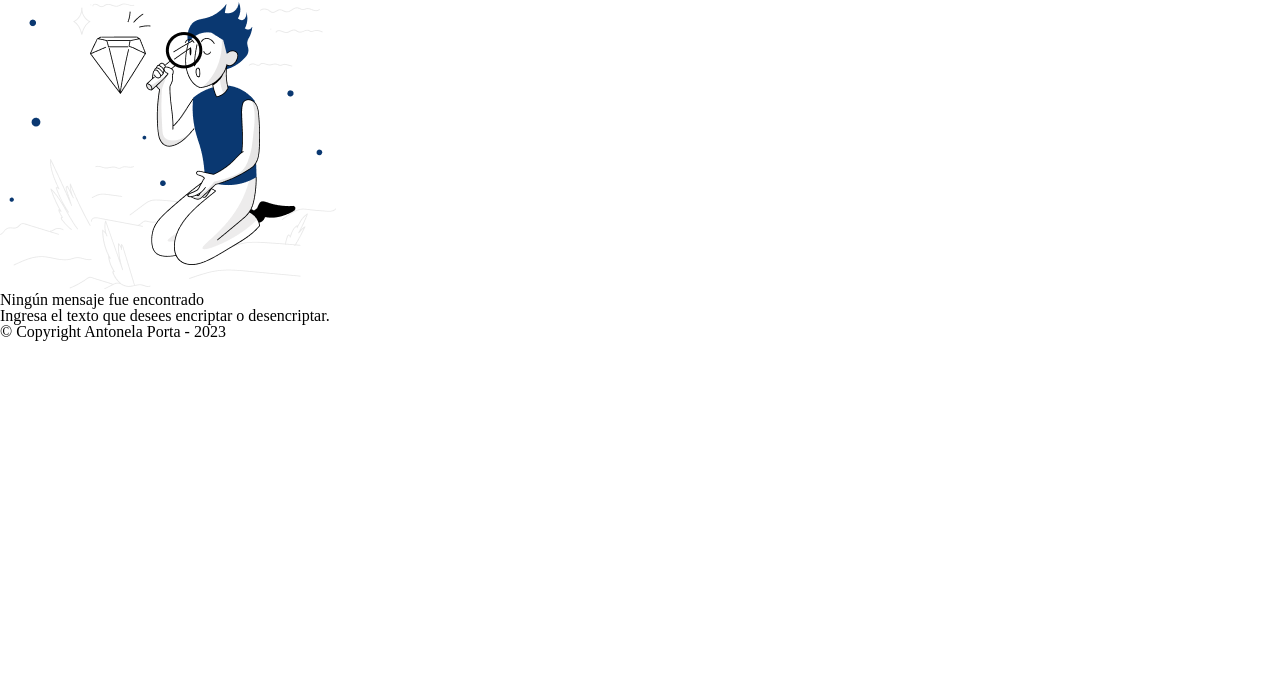
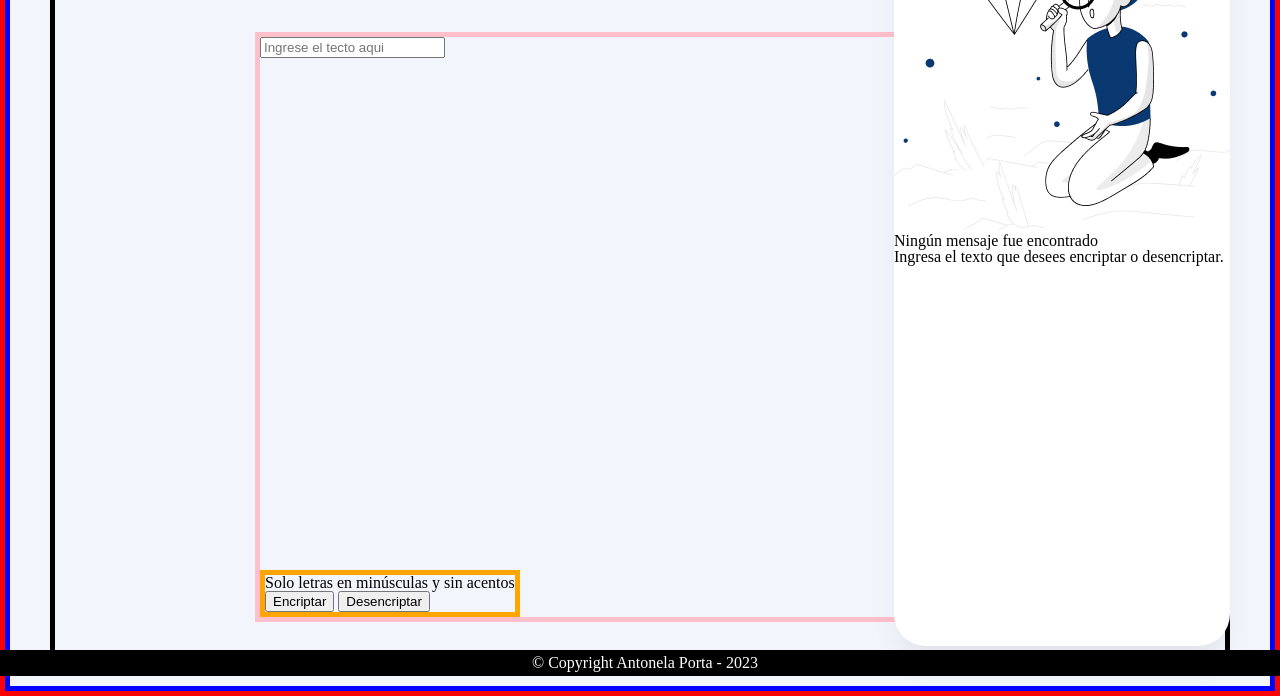
Before and after one commit to AntonelaPorta/Challenge_Oracle_One-Encriptador_de_texto, a plain HTML site: page index.html in a window 1280 px wide. Shown: the part 124-820 px from the top of the page. Drawn offline with Linux system fonts and the light colour scheme.

Commit message:
Arreglos en la distribucion del html, y se trabaja en la  distribucion de las cajas con CSS

```diff
--- a/index.html
+++ b/index.html
@@ -9,22 +9,22 @@
     <link rel="stylesheet" href="style.css">
 </head>
 <body>
-    <header>
-        <img src="imagenes/Logo.png" alt="logo_alura">
-    </header>
     <main>
         <section id="encriptador">
+            <header>
+                <img src="imagenes/Logo.png" alt="logo_alura">
+            </header>
             <form action="">
+                <input type="text" name="mensaje" id="mensaje" placeholder="Ingrese el tecto aqui">
 
+                <div class="botones">
+                    <p>Solo letras en minúsculas y sin acentos</p>
+                    <button id="encriptar">Encriptar</button>
+                    <button id="desencriptar">Desencriptar</button>
+                </div>
             </form>
-            <input type="text" name="mensaje" id="mensaje" placeholder="Ingrese el tecto aqui">
-            <p>Solo letras en minúsculas y sin acentos</p>
-            <div class="botones">
-                <button id="encriptar">Encriptar</button>
-                <button id="desencriptar">Desencriptar</button>
-            </div>
+        </section>
 
-        </section>
         <section id="resultado">
             <img src="imagenes/Muñeco.png" alt="muñeco">
             <h2>Ningún mensaje fue encontrado</h2>
--- a/style.css
+++ b/style.css
@@ -0,0 +1,67 @@
+body {
+    background-color: #F3F5FC;
+
+    border: 5px solid red;
+}
+
+main {
+    border: 5px solid blue;
+    position: relative;
+    height: 100vh;
+}
+
+section {
+    height: calc(100% - 80px);
+    margin: 40px;
+}
+
+#encriptador {
+    border: 5px solid black;
+}
+
+header {
+    margin-bottom: 40px;
+    border: 5px solid green;
+}
+
+form {
+    margin-left: 200px;
+    height: calc(100% - 140px);
+
+    position: relative;
+
+    border: 5px solid pink;
+}
+
+input {
+    display: block;
+}
+
+.botones {
+    border: 5px solid orange;
+
+    position: absolute;
+    bottom: 0;
+    margin-top: auto;
+}
+
+#resultado {
+    background-color: #FFFFFF;
+    box-shadow: 0px 24px 32px -8px rgba(0, 0, 0, 0.08);
+    border-radius: 32px;
+
+    position: absolute;
+    top: 0;
+    right: 0;
+}
+
+footer {
+    background-color: black;
+    color: white;
+    text-align: center;
+    padding: 5px;
+    position: fixed;
+    left: 0;
+    bottom: 0;
+    width: 100%;
+  }
```
